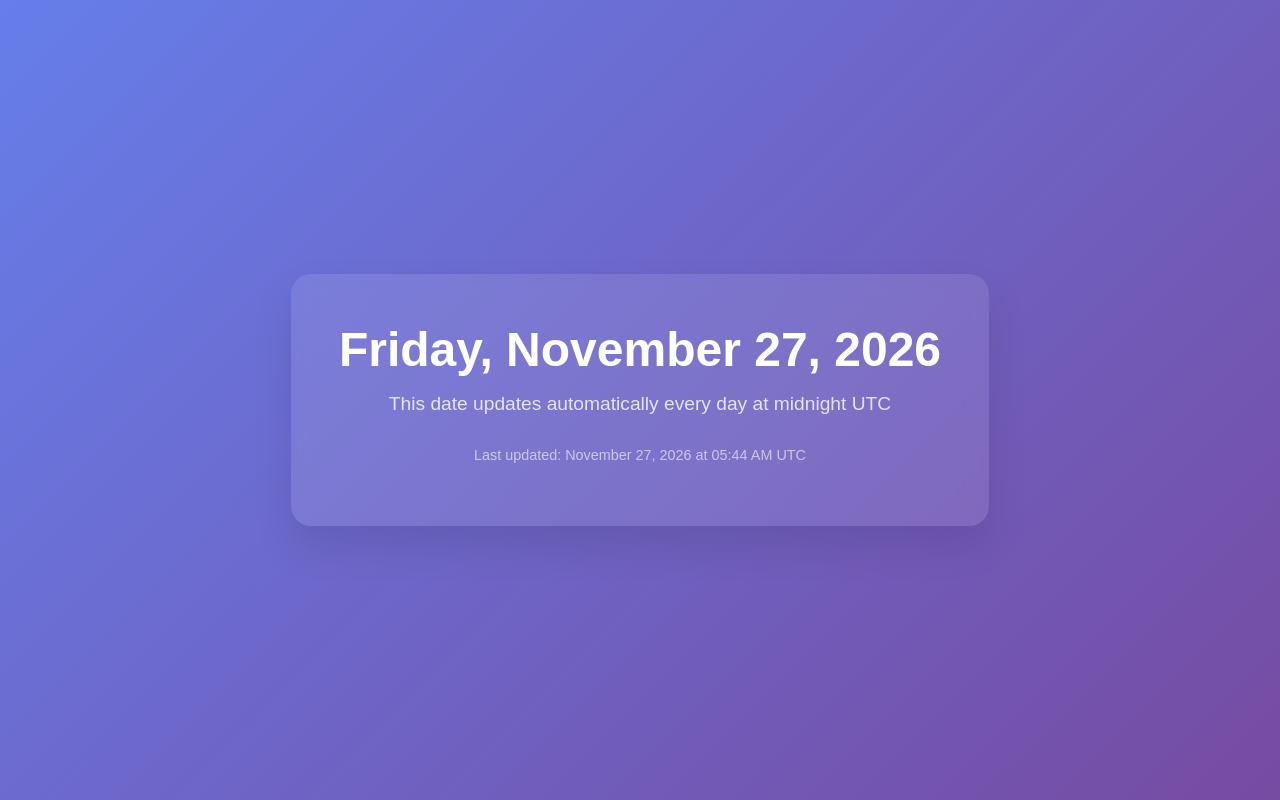
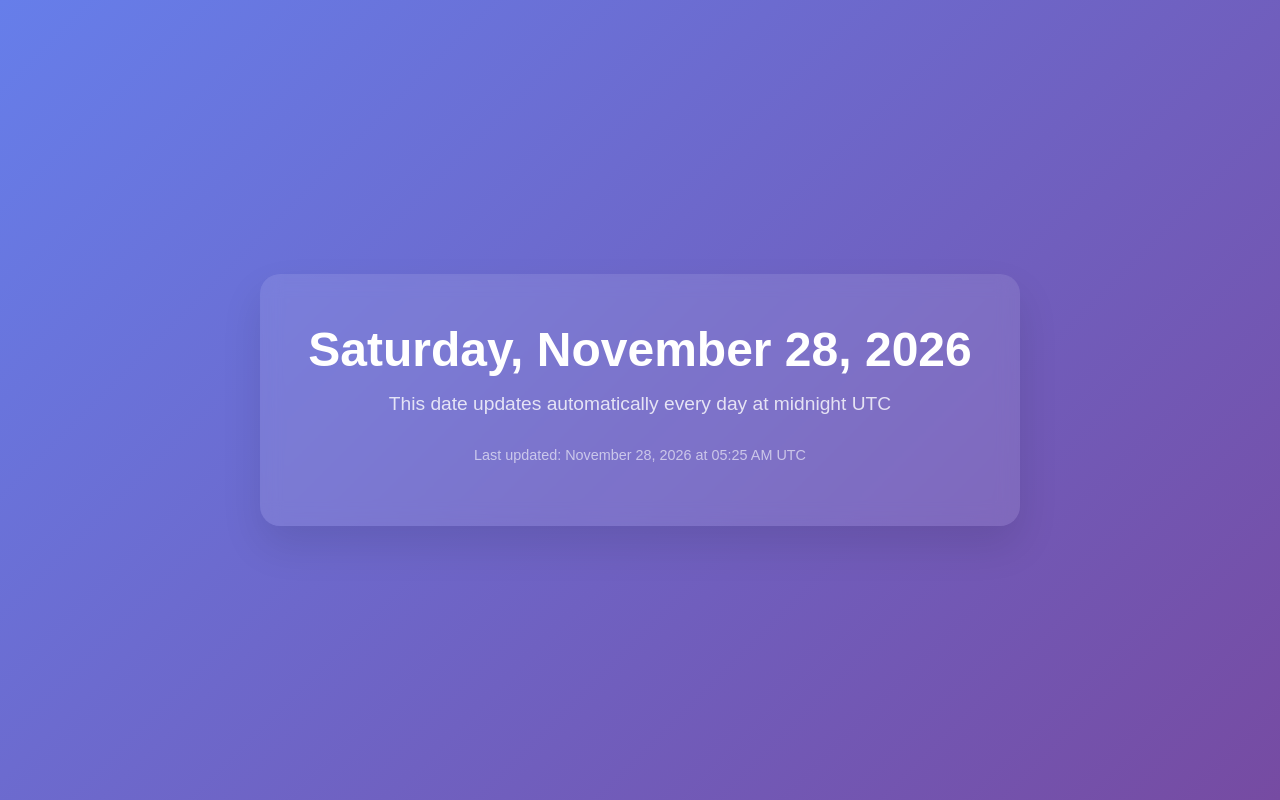
Before and after one commit to TherenceMashego/-Current-Date-Automation, a plain HTML site: page index.html in a window 1280 px wide. Drawn offline with Linux system fonts and the light colour scheme.

Commit message:
📅 Auto-update: Saturday, 2026-11-28

```diff
--- a/index.html
+++ b/index.html
@@ -52,10 +52,10 @@
 </head>
 <body>
     <div class="date-container">
-        <h1 class="date">Friday, November 27, 2026</h1>
+        <h1 class="date">Saturday, November 28, 2026</h1>
 
         <p class="subtitle">This date updates automatically every day at midnight UTC</p>
-        <p class="timestamp">Last updated: November 27, 2026 at 05:44 AM UTC</p>
+        <p class="timestamp">Last updated: November 28, 2026 at 05:25 AM UTC</p>
     </div>
 </body>
 </html>
```
